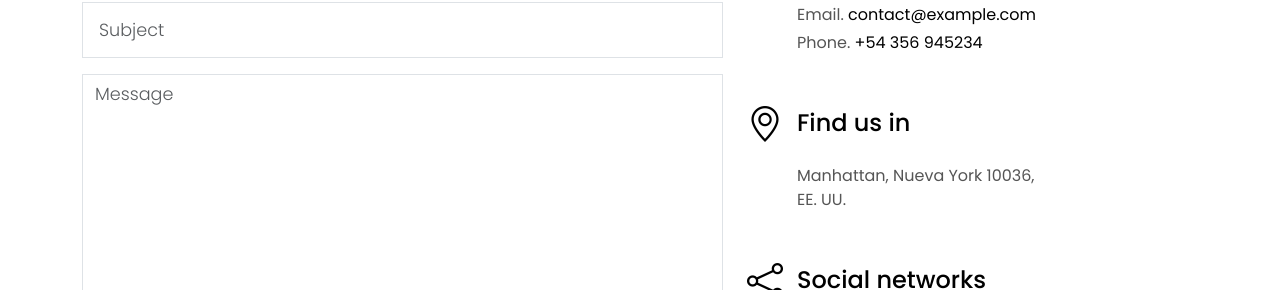
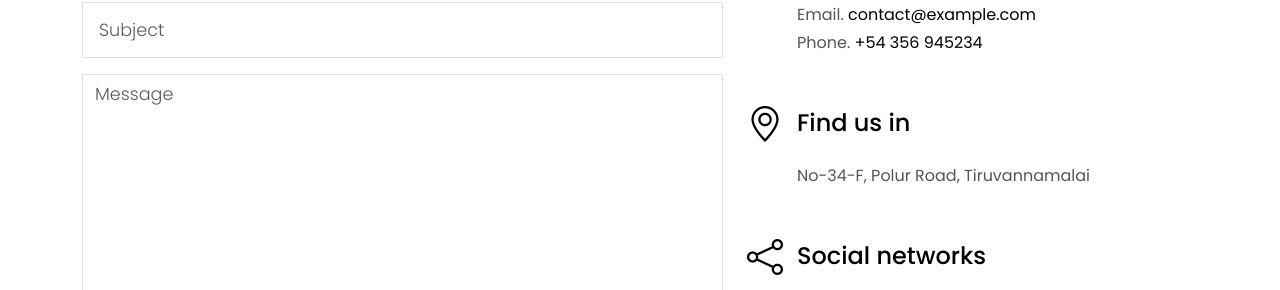
Before and after one commit to JKGlobalItSolutions/radha-reality, a plain HTML site: page contact.html in a window 1280 px wide. Shown: the part 1055-1345 px from the top of the page. Drawn offline with Linux system fonts and the light colour scheme.

Commit message:
today changed
address are changed

```diff
--- a/contact.html
+++ b/contact.html
@@ -176,8 +176,8 @@
                     </div>
                     <div class="icon-box-content">
                       <p class="mb-1">
-                        Manhattan, Nueva York 10036,
-                        <br> EE. UU.
+                        No-34-F, Polur Road,
+Tiruvannamalai
                       </p>
                     </div>
                   </div>
```
